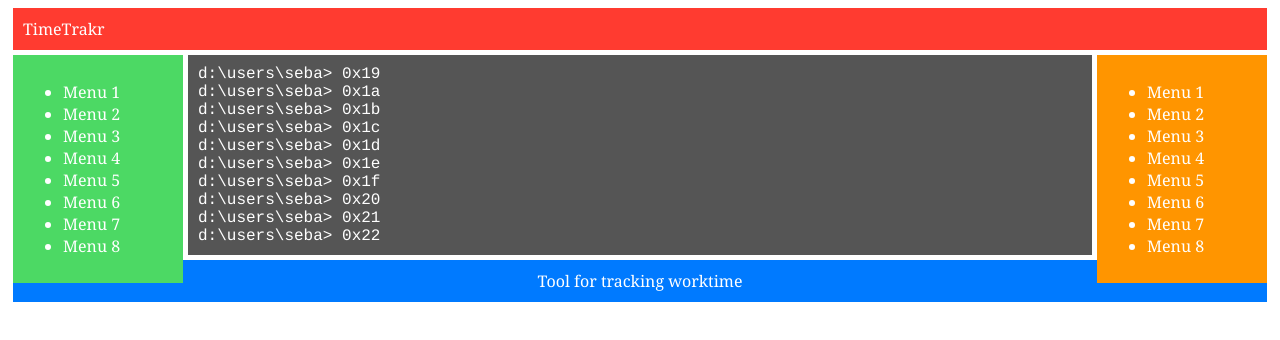
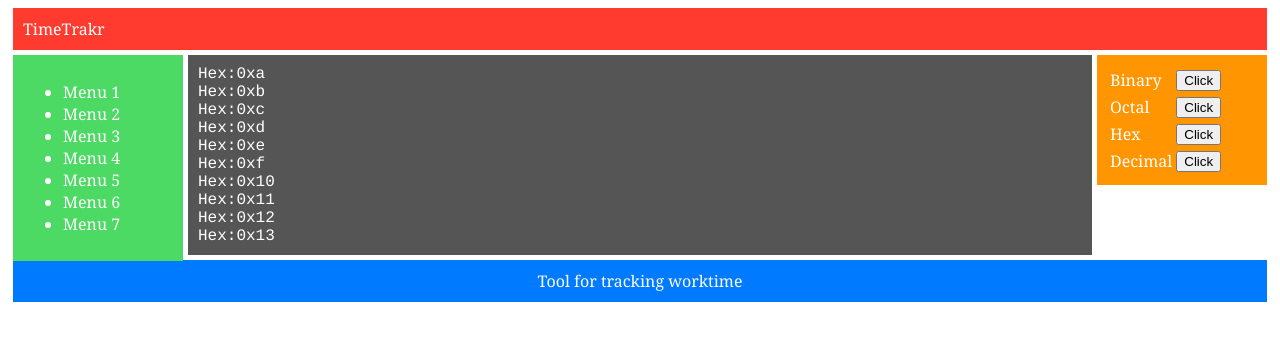
Before and after one commit to Raskolnikow/TimeTrakr, a plain HTML site: page School/index.html in a window 1280 px wide. Drawn offline with Linux system fonts and the light colour scheme.

Commit message:
New Buttons for changing base added

```diff
--- a/School/index.html
+++ b/School/index.html
@@ -20,7 +20,6 @@
 					<li>Menu 5</li>
 					<li>Menu 6</li>
 					<li>Menu 7</li>
-					<li>Menu 8</li>
 				</ul>
 
 				<!--<a href="next.html"><span class="link">GO!!</span></a> -->
@@ -28,20 +27,24 @@
 		</div>
 
 		<div id="sidebarR">
-			<p>
-				<ul>
-					<li>Menu 1</li>
-					<li>Menu 2</li>
-					<li>Menu 3</li>
-					<li>Menu 4</li>
-					<li>Menu 5</li>
-					<li>Menu 6</li>
-					<li>Menu 7</li>
-					<li>Menu 8</li>
-				</ul>
-
-				<!--<a href="next.html"><span class="link">GO!!</span></a> -->
-			</p>
+			<table>
+				<tr>
+					<td>Binary</td>
+					<td><button onclick="btnBinary()">Click</button></td>
+				</tr>
+				<tr>
+					<td>Octal</td>
+					<td><button onclick="btnOctal()">Click</button></td>
+				</tr>
+				<tr>
+					<td>Hex</td>
+					<td><button onclick="btnHex()">Click</button></td>
+				</tr>
+				<tr>
+					<td>Decimal</td>
+					<td><button onclick="btnDecimal()">Click</button></td>
+				</tr>
+			</table>
 		</div>
 
 		<div id="content"></div>
--- a/School/script.js
+++ b/School/script.js
@@ -1,4 +1,5 @@
 var queue = new Array(10);
+var base = 16;
 
 var uniID = (function() {
 	var id = 0;
@@ -17,13 +18,47 @@ function output() {
 
 	content.innerHTML = "";
 	for (var i = 0; i < 10; i++) {
-		content.innerHTML += "d:\\users\\seba>" + "    0x" + queue[i].toString(16) + "</br>";
+		switch (base) {
+			case 2:
+				content.innerHTML += "Bin:" + queue[i].toString(base) + "</br>";
+			break;
+
+			case 8:
+				content.innerHTML += "Oct:" + "0" + queue[i].toString(base) + "</br>";
+			break;
+
+			case 10:
+				content.innerHTML += "Dec:" + queue[i].toString(base) + "</br>";
+			break;
+
+			case 16:
+				content.innerHTML += "Hex:" + "0x" + queue[i].toString(base) + "</br>";
+			break;
+
+			default: break;
+		}
 	};
 
 }
 
+function btnBinary() {
+	base = 2;
+}
+
+function btnHex() {
+	base = 16;
+}
+
+function btnOctal() {
+	base = 8;
+}
+
+function btnDecimal() {
+	base = 10;
+}
+
 function ss() {
-	window.setInterval(output, 200);
+	window.setInterval(output, 500);
 }
 
 
```
Also changed, not shown: 1 other file.
